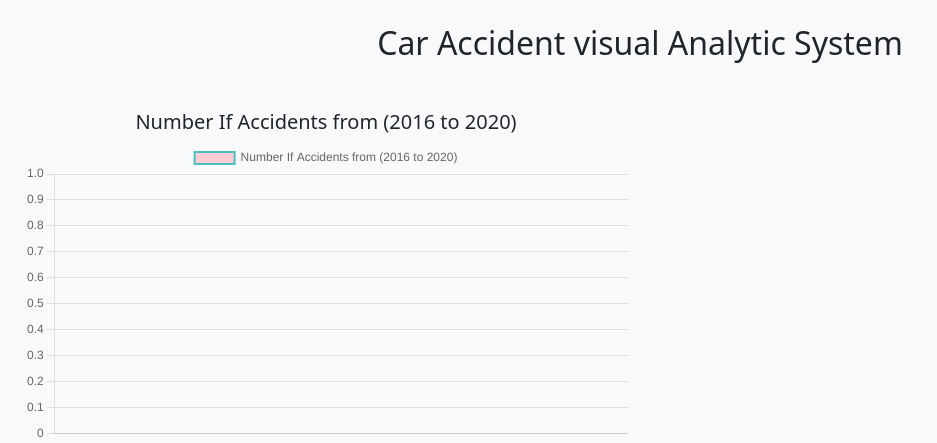
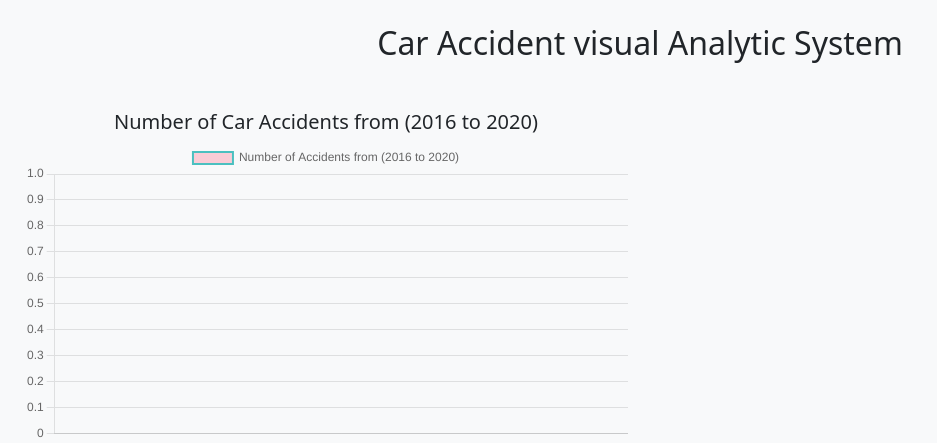
Before and after one commit to HekarNizarki/todos, a PHP site: page / in a window 1280 px wide. Shown: the top 443 px of the page, without its empty margins (0-937 px from the left). Run offline with PHP 8.4, Linux system fonts and the light colour scheme; data that the repository does not hold is empty.

Commit message:
Update chart labels for consistency
Change chart labels to be consistent for number of accidents from 2016 to 2020
across files.

```diff
--- a/chart1.php
+++ b/chart1.php
@@ -4,6 +4,7 @@ include "connect.php";
 
 <?php
 $sql1 = 'select year(timee) ,COUNT(ID) from accidents group by year(timee) order by year(timee);';
+
 $stmt = $conn->prepare($sql1);
 // Execute SQL statement
 $stmt->execute();
@@ -35,7 +36,7 @@ foreach ($result as $row) {
         const data = {
             labels: YEAR,
             datasets: [{
-                label: 'Number If Accidents from (2016 to 2020)',
+                label: 'Number of Accidents from (2016 to 2020)',
                 data: NUM,
                 borderWidth: 2,
                 borderColor: 'rgb(75, 192, 192)',
--- a/index.php
+++ b/index.php
@@ -15,7 +15,7 @@ include "connect.php";
     <div class="row">
         <div class="col w-50">
             <div class="row">
-                <h5 class="text-dark text-center ">Number If Accidents from (2016 to 2020)</h5>
+                <h5 class="text-dark text-center ">Number of Car Accidents from (2016 to 2020)</h5>
                 <div>
                     <canvas id="myChart1" class="mb-5"></canvas>
                 </div>
```
